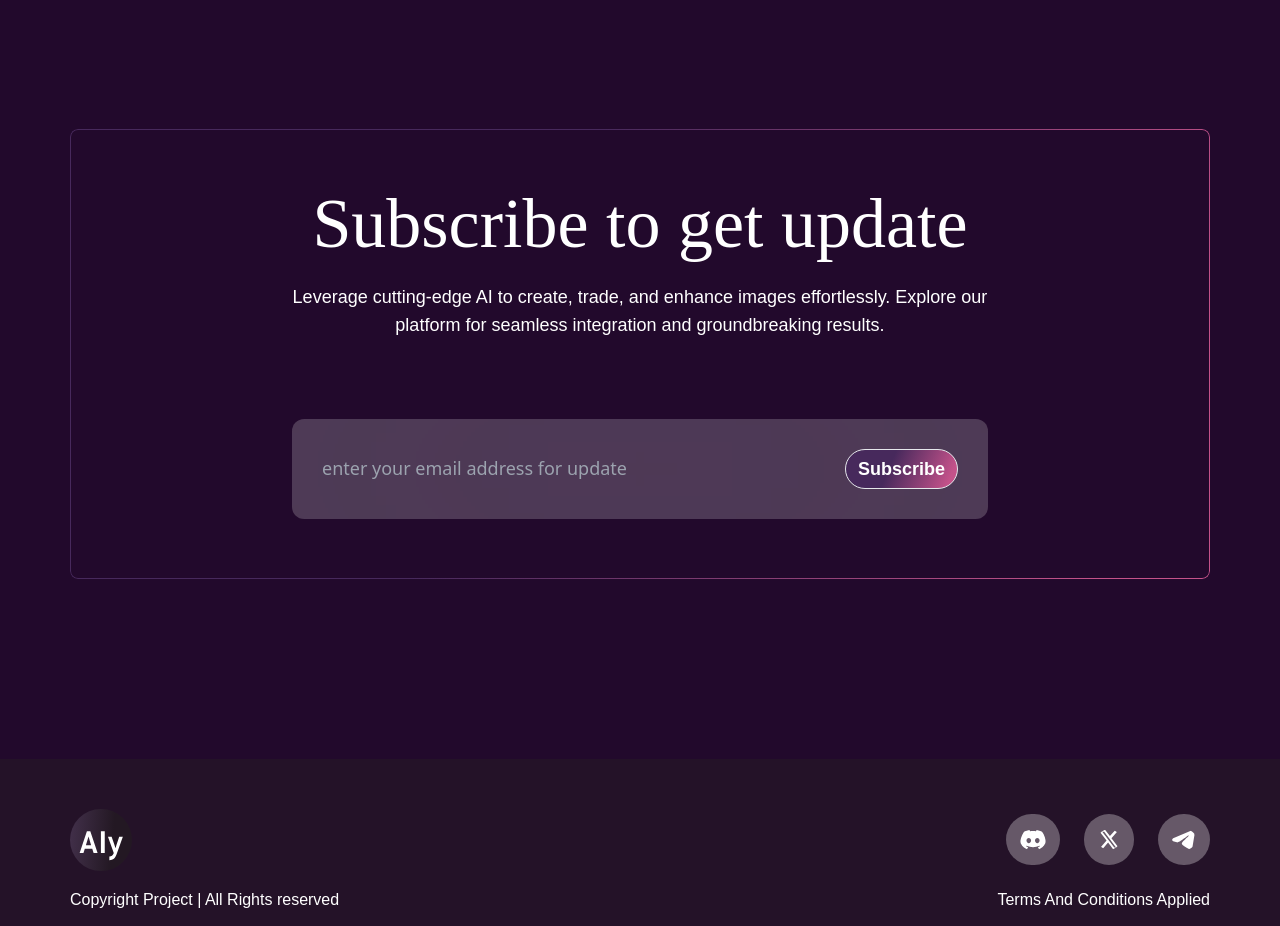
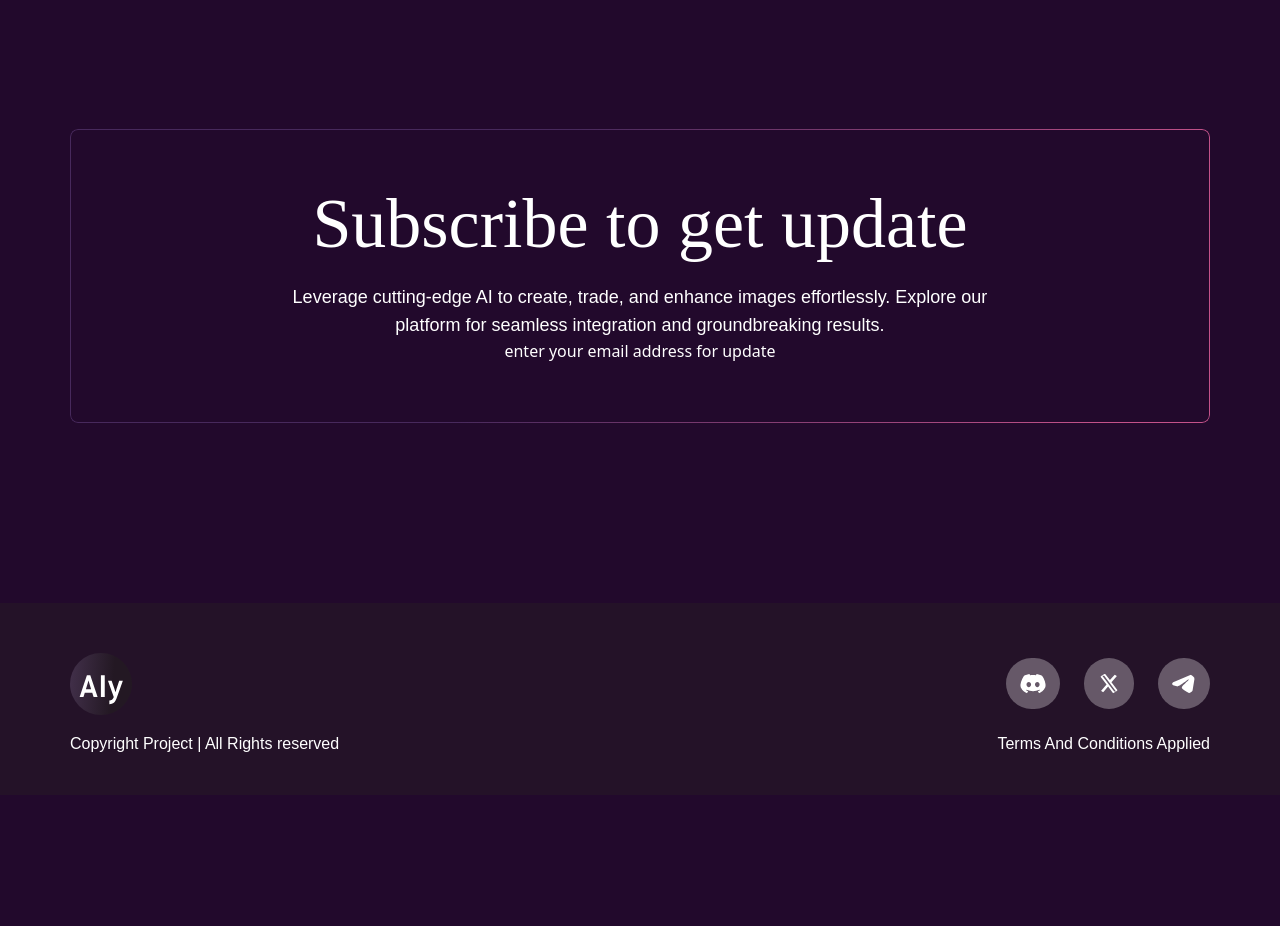
Before and after one commit to AbhishekKatnoria/NFT, a React (Create React App) app: page / in a window 1280 px wide. Shown: the part 4900-5826 px from the top of the page. After the commit the page ends 5695 px from the top, so only its background shows below. Built offline with nearby package versions, Linux system fonts and the light colour scheme; the HTML template or start-up script is replaced by a standard one.

Commit message:
Added the optional chaining

```diff
--- a/src/Components/HomePage/StartJourney/index.tsx
+++ b/src/Components/HomePage/StartJourney/index.tsx
@@ -3,11 +3,11 @@ import { StartJourneryData } from "../../../json";
 const StartJourney = () => {
   return (
     <div className="mt-[275px] mb-[180px]">
-      <h2
+      {StartJourneryData?.heading && <h2
         className="text-center mb-[120px]"
         dangerouslySetInnerHTML={{ __html: StartJourneryData?.heading }}
-      />
-      <div className="flex gap-6">
+      />}
+      {StartJourneryData?.cards?.length > 0 && <div className="flex gap-6">
         {StartJourneryData?.cards.map((item, i) => (
           <div
             className=" flex flex-col gap-[18px] pt-10 pb-9 pl-[14px] pr-[14px] rounded-xl bg-backgroundBlack gradient-border"
@@ -16,12 +16,11 @@ const StartJourney = () => {
             <div className="inline-block">
               <img src={item?.img} alt="Cards" />
             </div>
-
             <h3 className="text-font5xl ">{item?.title}</h3>
             <p>{item?.subTitle}</p>
           </div>
         ))}
-      </div>
+      </div>}
     </div>
   );
 };
--- a/src/Components/HomePage/Subscribe/index.tsx
+++ b/src/Components/HomePage/Subscribe/index.tsx
@@ -4,18 +4,18 @@ import Button from '../../Button';
 const Subscribe = () => {
   return (
     <div className='my-[180px] gradient-border'>
-      <div className='flex flex-col justify-center items-center py-[60px] px-4'><h2 className='mb-[24px]'>
+      <div className='flex flex-col justify-center items-center py-[60px] px-4'>{SubscribeData?.heading && <h2 className='mb-[24px]'>
         {SubscribeData?.heading}
-      </h2>
-        <p className='text-center' dangerouslySetInnerHTML={{ __html: SubscribeData?.subHeading }} />
+      </h2>}
+        {SubscribeData?.subHeading && <p className='text-center' dangerouslySetInnerHTML={{ __html: SubscribeData?.subHeading }} />}
 
-        <div className='max-w-[696px] w-full mt-[80px] bg-white/20 backdrop-blur-[208.3px] rounded-xl'>
+        {SubscribeData?.placeHolder || SubscribeData?.buttonText && <div className='max-w-[696px] w-full mt-[80px] bg-white/20 backdrop-blur-[208.3px] rounded-xl'>
           <div className='flex justify-between items-center  m-[30px]'>
 
-            <input type="text" placeholder={SubscribeData?.placeHolder} className='border-none bg-transparent w-full min-w-max text-fontBase focus:outline-none focus:border-none focus:ring-0' />
-            <Button label={SubscribeData?.buttonText} css='rounded-[42px]' variant='filled' />
+            {SubscribeData?.placeHolder && <input type="text" placeholder={SubscribeData?.placeHolder} className='border-none bg-transparent w-full min-w-max text-fontBase focus:outline-none focus:border-none focus:ring-0' />}
+            {SubscribeData?.buttonText && <Button label={SubscribeData?.buttonText} css='rounded-[42px]' variant='filled' />}
           </div>
-        </div>
+        </div>}
       </div>
     </div>
   )
--- a/src/Components/HomePage/Trade/index.tsx
+++ b/src/Components/HomePage/Trade/index.tsx
@@ -3,10 +3,10 @@ import { TradeData } from "../../../json";
 const Trade = () => {
   return (
     <div className="my-[180px]">
-      <div className="mb-[40px]">
+      {TradeData?.heading && <div className="mb-[40px]">
         <h2>{TradeData?.heading}</h2>
-      </div>
-      <div className="flex justify-between">
+      </div>}
+      {TradeData?.content?.length > 0 && <div className="flex justify-between">
         <div className="w-full max-w-[408px]">
           {TradeData?.content?.map((item, i) => (
             <div
@@ -21,10 +21,10 @@ const Trade = () => {
             </div>
           ))}
         </div>
-        <div className="flex items-center justify-between linear-gradient-custom relative w-[292px]">
+        {TradeData?.img2 && <div className="flex items-center justify-between linear-gradient-custom relative w-[292px]">
           <img src={TradeData?.img2} alt="" className="absolute -z-10" />
-        </div>
-      </div>
+        </div>}
+      </div>}
     </div>
   );
 };
--- a/src/Components/Navbar/index.tsx
+++ b/src/Components/Navbar/index.tsx
@@ -5,22 +5,22 @@ import Button from "../Button";
 const Navbar = () => {
   return (
     <nav className="pt-5 flex justify-between items-center">
-      <div className="inline-block">
+      {Nav?.logo?.href && Nav?.logo?.label && <div className="inline-block">
         <Link to={Nav?.logo?.href}>
           <img src={Nav?.logo?.label} alt="Logo" />
         </Link>
-      </div>
-      <div className="flex font-poppins">
+      </div>}
+      {Nav?.links.length > 0 && <div className="flex font-poppins">
         <ul className="flex gap-7">
-          {Nav.links.map((item, index) => (
+          {Nav?.links?.map((item, index) => (
             <li key={index}>
               <Link to={item.href}>{item.label}</Link>
             </li>
           ))}
         </ul>
-      </div>
+      </div>}
 
-      <div className="flex gap-3">
+      {Nav?.checkout?.img && Nav?.button?.label && <div className="flex gap-3">
         <Button variant="filled" css="rounded-[42px]">
           {" "}
           <img src={Nav?.button?.img} alt="Checkout" />
@@ -29,7 +29,7 @@ const Navbar = () => {
         <div className="gradient-border p-[9px]">
           <img src={Nav?.checkout?.img} alt="Checkout" />
         </div>
-      </div>
+      </div>}
     </nav>
   );
 };
```
